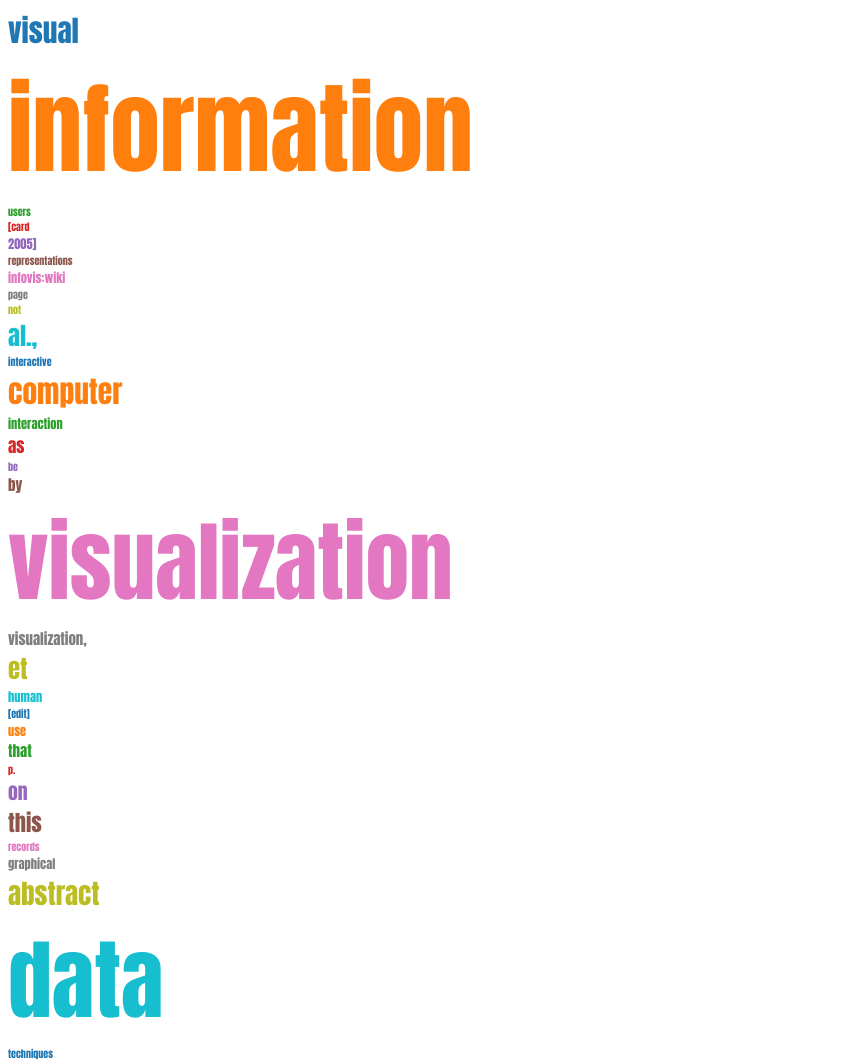
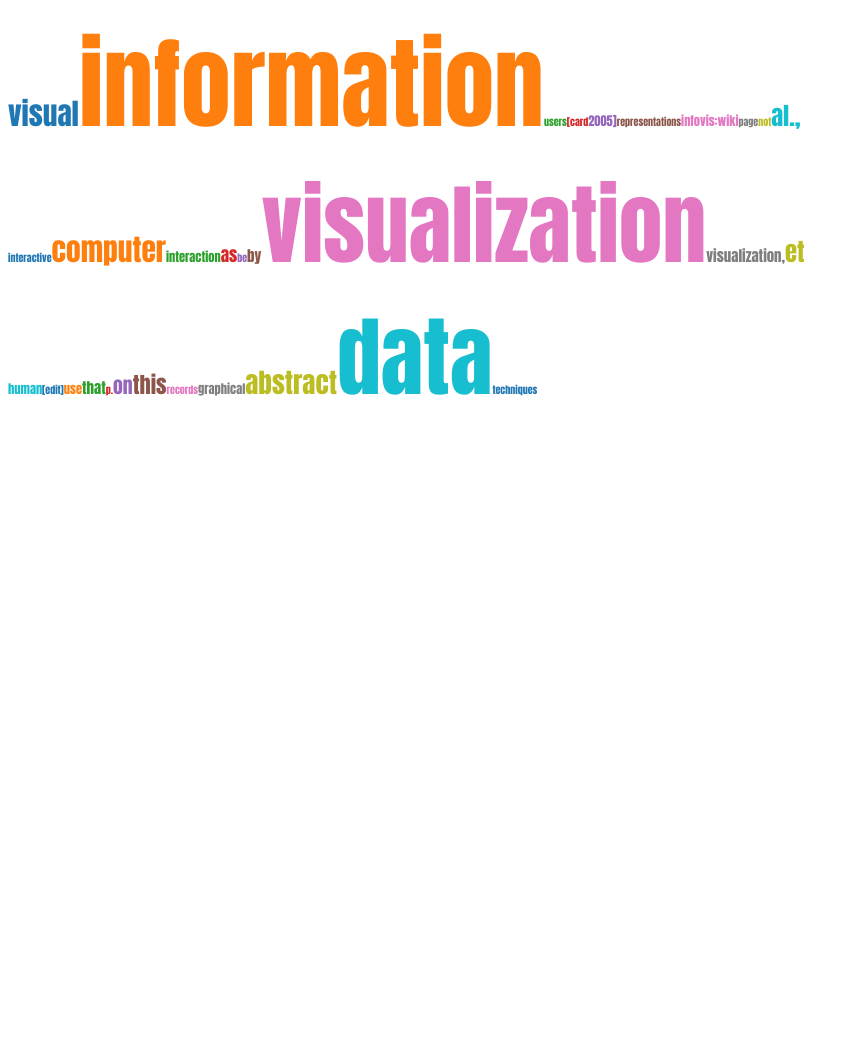
Before and after one commit to fmeola/infovis, a plain HTML site: page wordMap/index.html in a window 1280 px wide. Shown: the whole page, without its empty margins (0-859 px from the left). After the commit the page ends 800 px from the top, so only its background shows below. Drawn offline with nearby package versions, Linux system fonts and the light colour scheme.

Commit message:
Cambios en el layout.

```diff
--- a/wordMap/index.html
+++ b/wordMap/index.html
@@ -8,6 +8,6 @@
 </head>
 <body>
     <script src="wordMap.js"></script>
-    <div id="wordMap"></div>
+    <div id="wordMap" style="width: 800px;"></div>
 </body>
 </html>
--- a/wordMap/wordMap.js
+++ b/wordMap/wordMap.js
@@ -26,7 +26,7 @@ function wordMap(data) {
         .selectAll()
         .data(data)
         .enter()
-        .append("p")
+        .append("text")
         .style("font-size", function (d, i) {
             return scale(d.count) + "px";
         })
@@ -34,6 +34,7 @@ function wordMap(data) {
             return fill(i);
         })
         .style("font-family", "Impact, sans-serif")
+        .style("display", "inline-block")
         .text(function (d, i) {
             return d.word;
         });
```
